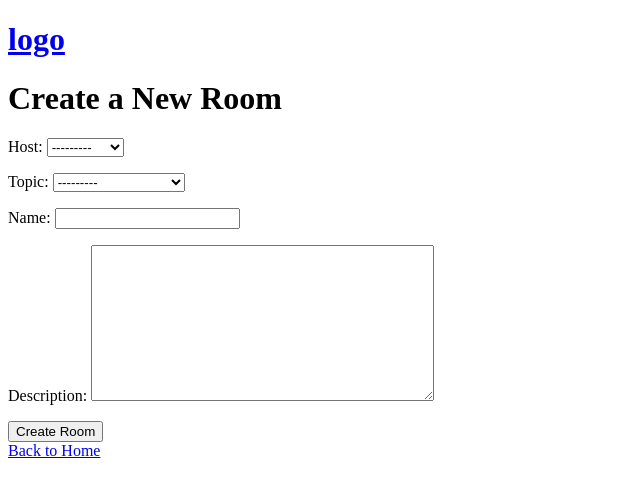
After one commit to Andhar7/Organizer, a Django app: page /create-room/ in a window 1280 px wide. The commit adds this page. Shown: the top 497 px of the page, without its empty margins (0-640 px from the left). Run offline with Django 5.2, Linux system fonts and the light colour scheme; data comes from the database, SQL or seed files in the repository; both versions use the stored data as it was after the commit.

Commit message:
second step

```diff
--- a/base/admin.py
+++ b/base/admin.py
@@ -1,6 +1,8 @@
 from django.contrib import admin
 
 # Register your models here.
-from .models import Room
+from .models import Room, Topic, Message
 
 admin.site.register(Room)
+admin.site.register(Topic)
+admin.site.register(Message)
--- /dev/null
+++ b/base/forms.py
@@ -0,0 +1,10 @@
+from django.forms import ModelForm
+# from django.contrib.auth.forms import UserCreationForm
+from .models import Room
+
+
+class RoomForm(ModelForm):
+    class Meta:
+        model = Room
+        fields = '__all__'
+        # exclude = ['host', 'participants']
--- a/base/models.py
+++ b/base/models.py
@@ -1,9 +1,20 @@
 from django.db import models
+from django.contrib.auth.models import User
+
+class Topic(models.Model):
+    name = models.CharField(max_length=200)
+
+    def __str__(self):
+        return self.name
+
+    class Meta:
+        ordering = ['name']
+        verbose_name_plural = 'Topics'
 
 # Create your models here.
 class Room(models.Model):
-    # host =
-    # topic =
+    host = models.ForeignKey(User, on_delete=models.CASCADE, null=True)
+    topic = models.ForeignKey(Topic, on_delete=models.SET_NULL, null=True)
     name = models.CharField(max_length=200)
     description = models.TextField(null=True, blank=True)
     updated = models.DateTimeField(auto_now=True)
@@ -14,3 +25,16 @@ class Room(models.Model):
 
     class Meta:
         ordering = ['-updated', '-created']
+
+class Message(models.Model):
+    user = models.ForeignKey(User, on_delete=models.CASCADE)
+    room = models.ForeignKey(Room, on_delete=models.CASCADE)
+    body = models.TextField()
+    updated = models.DateTimeField(auto_now=True)
+    created = models.DateTimeField(auto_now_add=True)
+
+    def __str__(self):
+        return self.body[0:50]
+
+    class Meta:
+        ordering = ['-updated', '-created']
--- a/base/templates/base/home.html
+++ b/base/templates/base/home.html
@@ -4,10 +4,13 @@
     <h1>Home Page</h1>
 
     <div>
+        <a href="{% url 'create-room' %}">Create Room</a>
         <div>
             {% for room in rooms %}
                 <div>
+                    <span>@{{ room.host.username }}</span>
                     <h5>{{ room.id }} -- <a href="{% url 'room' room.id %}">{{ room.name }}</a></h5>
+                    <small>{{ room.topic.name }}</small>
                 </div>
             {% endfor %}
         </div>
--- /dev/null
+++ b/base/templates/base/room_form.html
@@ -0,0 +1,15 @@
+{% extends 'main.html' %}
+
+{% block content %}
+    <h1>Create a New Room</h1>
+
+    <form method="POST" action="">
+        {% csrf_token %}
+        {{ form.as_p }}
+        <button type="submit" class="btn btn--main">Create Room</button>
+    </form>
+
+    <div class="back-link">
+        <a href="{% url 'home' %}">Back to Home</a>
+    </div>
+{% endblock content %}
--- a/base/urls.py
+++ b/base/urls.py
@@ -4,4 +4,5 @@ from . import views
 urlpatterns = [
     path('', views.home, name='home'),
     path('room/<str:pk>/', views.room, name='room'),
+    path('create-room/', views.create_room, name='create-room'),
 ]
--- a/base/views.py
+++ b/base/views.py
@@ -1,6 +1,7 @@
 from django.http import HttpResponse
 from django.shortcuts import render
 from .models import Room
+from . forms import RoomForm
 
 '''
 rooms = [
@@ -10,16 +11,25 @@ rooms = [
 ]
 '''
 
+
 def home(request):
     # return HttpResponse("Welcome to the home page!")
     rooms = Room.objects.all()
     context = {'rooms': rooms}
     return render(request, 'base/home.html', context)
 
+
 def room(request, pk):
     room = Room.objects.get(id=int(pk))
     context = {'room': room}
     return render(request, 'base/room.html', context)
+
+
+def create_room(request):
+    form = RoomForm()
+    context = {'form': form}
+    return render(request, 'base/room_form.html', context)
+
 
 '''
 def room(request, pk):
```
Also changed, not shown: commands.md (+12 -0 lines), db.sqlite3.
